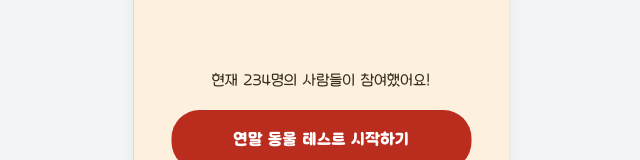
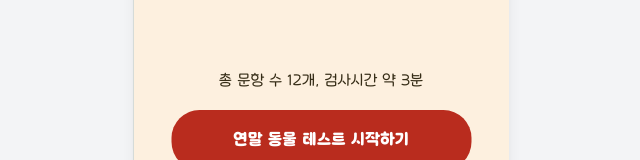
Before and after one commit to soyeong0115/Hati-FE, a React (Vite) app: page / in a window 1280 px wide. Shown: the part 570-730 px from the top of the page, without its empty margins (319-959 px from the left). Built offline with nearby package versions, Linux system fonts and the light colour scheme; a web font is replaced by a local one.

Commit message:
feat(home): 메인페이지 테스트 안내 문구 수정

```diff
--- a/src/pages/home/HomePage.tsx
+++ b/src/pages/home/HomePage.tsx
@@ -15,14 +15,12 @@ function Homepage() {
 
   return (
     <div className="relative h-full">
-      {/* 산 */}
       <img
         src={mountains}
         alt="Mountains"
         className="absolute bottom-0 left-0 w-full h-full pointer-events-none z-0 object-cover object-bottom"
       />
 
-      {/* 크리스마스 집 */}
       <img
         src={christmasHouse}
         alt="Christmas House"
@@ -43,7 +41,7 @@ function Homepage() {
 
       <div className="absolute bottom-[60px] left-1/2 -translate-x-1/2 z-10">
         <p className="text-title-sb-button font-hakgyoansim font-medium text-text-brown text-center mb-[20px] z-10">
-          현재 234명의 사람들이 참여했어요!
+          총 문항 수 12개, 검사시간 약 3분
         </p>
 
         <BottomButton
```
